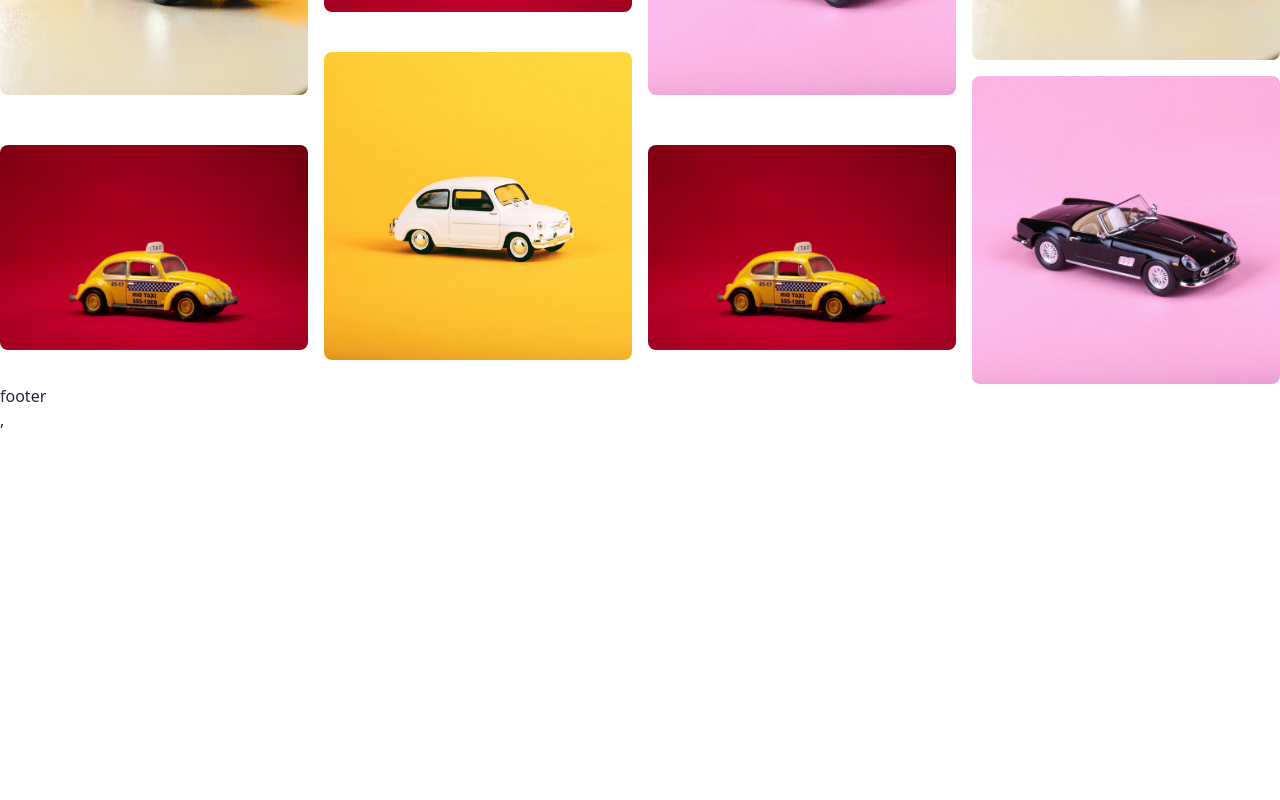
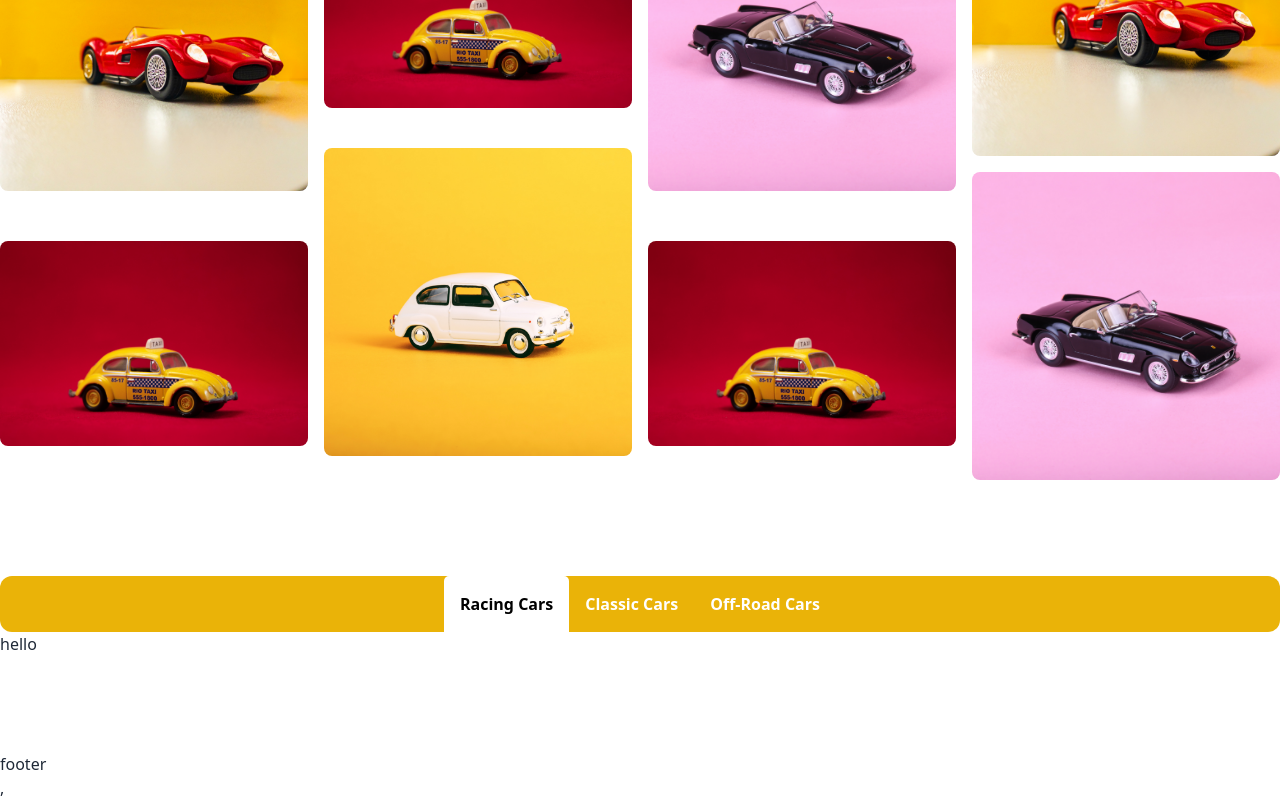
Before and after one commit to roushanali064/kids-life, a React (Vite) app: page / in a window 1280 px wide. Shown: the part 1404-2204 px from the top of the page. Before the commit the page ends 1836 px from the top, so only its background shows below. Built offline with nearby package versions, Linux system fonts and the light colour scheme; no server answers.

Commit message:
tabs menu add done

```diff
--- a/package.json
+++ b/package.json
@@ -16,6 +16,7 @@
     "react-dom": "^18.2.0",
     "react-icons": "^4.8.0",
     "react-router-dom": "^6.11.2",
+    "react-tabs": "^6.0.1",
     "sweetalert2": "^11.7.5"
   },
   "devDependencies": {
--- /dev/null
+++ b/src/pages/Home/Categories/Categories.jsx
@@ -0,0 +1,43 @@
+import React, { useState } from 'react';
+import { Tab, Tabs, TabList, TabPanel } from 'react-tabs';
+import 'react-tabs/style/react-tabs.css';
+
+const Categories = () => {
+    const [activeTab, setActiveTab] = useState(0);
+
+  const categories = ['Racing Cars', 'Classic Cars', 'Off-Road Cars'];
+
+  const handleTabChange = (index) => {
+    setActiveTab(index);
+  };
+    return (
+        <div className='mt-24 mb-24'>
+            <Tabs selectedIndex={activeTab} onSelect={handleTabChange}>
+                <TabList className="flex justify-center border-none bg-yellow-500 rounded-xl">
+                    {categories.map((category, index) => (
+                        <Tab
+                            key={index}
+                            className="p-4 text-white font-bold"
+                        >
+                            <button className="focus:outline-none">{category}</button>
+                        </Tab>
+                    ))}
+                </TabList>
+
+                <TabPanel>
+                    <h1>hello</h1>
+                </TabPanel>
+
+                <TabPanel>
+                    {/* Content for Classic Cars */}
+                </TabPanel>
+
+                <TabPanel>
+                    {/* Content for Off-Road Cars */}
+                </TabPanel>
+            </Tabs>
+        </div>
+    );
+};
+
+export default Categories;
--- a/src/pages/Home/Gallery/Gallery.jsx
+++ b/src/pages/Home/Gallery/Gallery.jsx
@@ -7,7 +7,7 @@ import img4 from '../../../assets/gallery-4.jpg'
 const Gallery = () => {
     return (
         <div className='mt-28'>
-            <h2 className='text-4xl font-bold text-center'>Our Toys Gallery</h2>
+            <h2 className='text-4xl font-bold text-center text-[#E0035D] mb-24'>Our Toys Gallery</h2>
             <div class="grid grid-cols-2 md:grid-cols-4 gap-4">
                 <div class="grid gap-4">
                     <div>
--- a/src/pages/Home/Home/Home.jsx
+++ b/src/pages/Home/Home/Home.jsx
@@ -1,5 +1,7 @@
 import Banner from "../Banner/Banner";
+import Categories from "../Categories/Categories";
 import Gallery from "../Gallery/Gallery";
+
 
 
 const Home = () => {
@@ -7,6 +9,7 @@ const Home = () => {
         <div>
             <Banner></Banner>
             <Gallery />
+            <Categories></Categories>
         </div>
     );
 };
```
Also changed, not shown: 1 other file (tests, documents, lock files or other folders).
